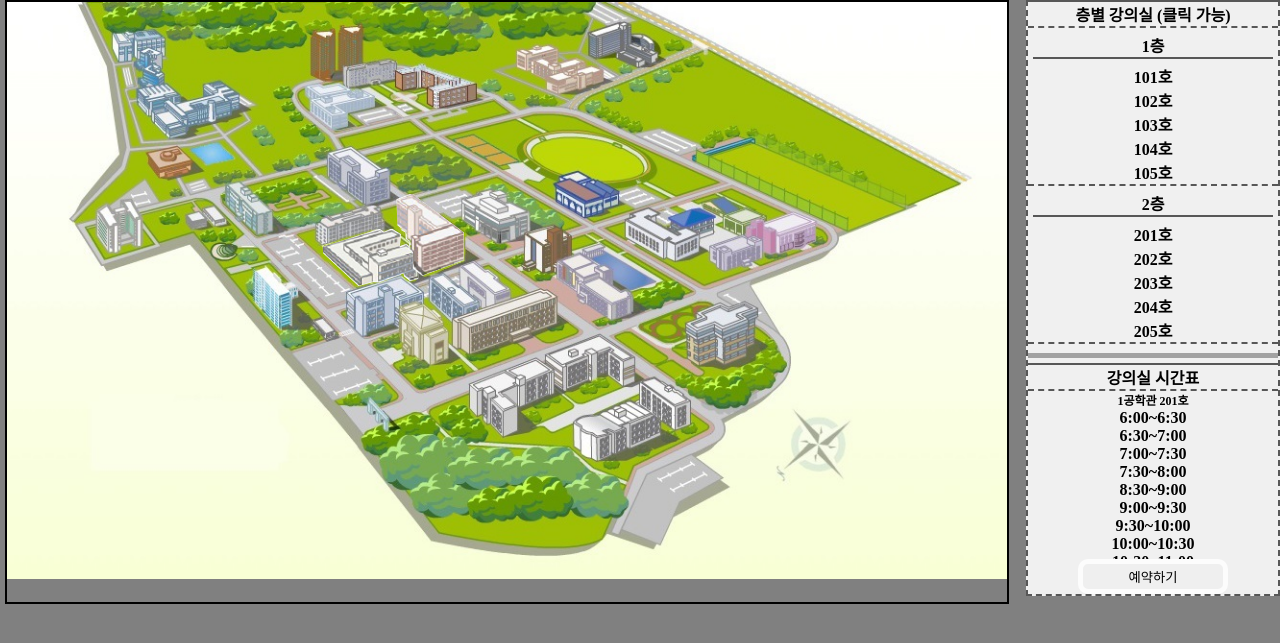
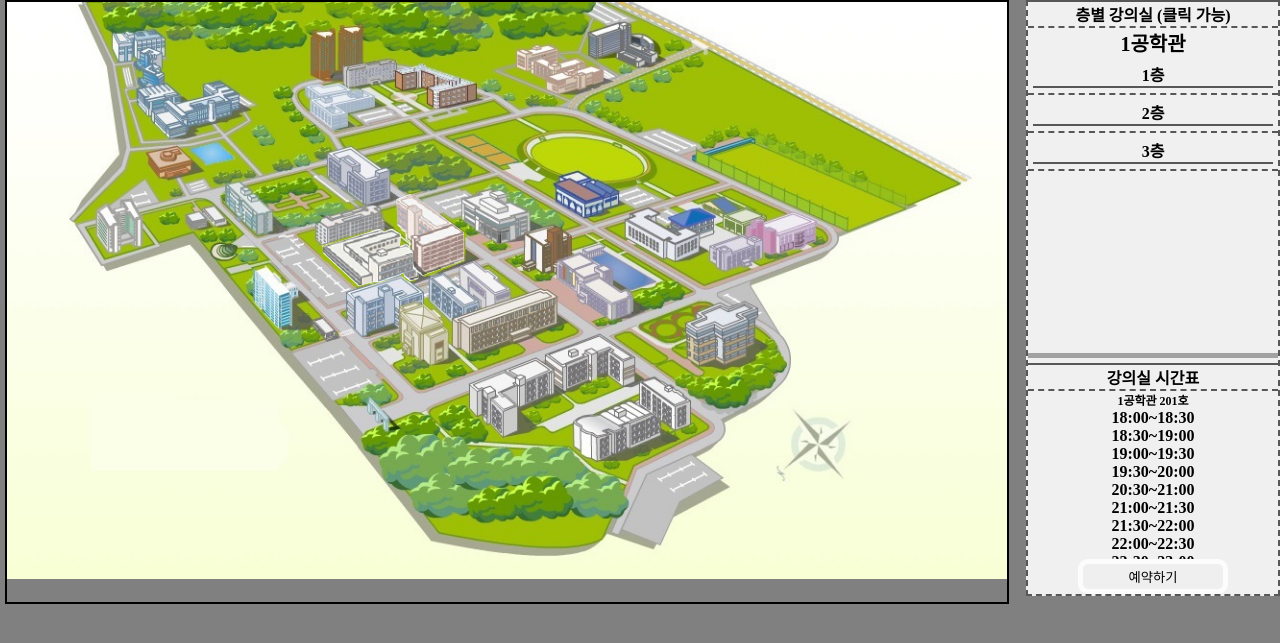
Before and after one commit to HYUMIA/Project, a PHP site: page /Map.php in a window 1280 px wide. Shown: the part 30-673 px from the top of the page. Run offline with PHP 8.4, Linux system fonts and the light colour scheme; some web fonts are replaced.

Commit message:
20150612-21:17

```diff
--- a/Map.php
+++ b/Map.php
@@ -2,7 +2,8 @@
 	<head>
 		<meta charset="utf-8" />
 		<link rel="stylesheet" type="text/css" href="./css/Mapcss.css">
-		<!-- <script src="" type="text/javascript"> </script>js -->
+		<script src="./js/Mapjs.js" type="text/javascript"></script>
+		<script src="./js/prototype.js" type="text/javascript"></script>
 	</head>
 	<body>
 		<header>
@@ -29,47 +30,51 @@
 		</article>
 		<aside>
 		<!-- 사이드 바 -->
+			<form action="Map.php">
 				<div class="title">층별 강의실 (클릭 가능)</div>
 				<div id="showroom">
-				<ul class="building_list">
-					<div class="building">1층</div>
-					<ul class="row">101호</ul>
-					<ul class="row">102호</ul>
-					<ul class="row">103호</ul>
-					<ul class="row">104호</ul>
-					<ul class="row">105호</ul>
+					<div id="building">1공학관</div>
+					<div class="floors" id="floor1">1층</div>
+					<ul class="room_list" id="room_list1">
+						<ul class="room"><label><input type="radio" name="room" value="101" />101호</label></ul>
+						<ul class="room"><label><input type="radio" name="room" value="102" />102호</label></ul>
+						<ul class="room"><label><input type="radio" name="room" value="103" />103호</label></ul>
+						<ul class="room"><label><input type="radio" name="room" value="104" />104호</label></ul>
+						<ul class="room"><label><input type="radio" name="room" value="105" />105호</label></ul>
 					</ul>
-				<ul class="building_list">
-					<div class="building">2층</div>
-					<ul class="row">201호</ul>
-					<ul class="row">202호</ul>
-					<ul class="row">203호</ul>
-					<ul class="row">204호</ul>
-					<ul class="row">205호</ul>
+					<div class="floors" id="floor2">2층</div>
+					<ul class="room_list" id="room_list2">
+						<ul class="room"><label><input type="radio" name="room" value="201" />201호</label></ul>
+						<ul class="room"><label><input type="radio" name="room" value="202" />202호</label></ul>
+						<ul class="room"><label><input type="radio" name="room" value="203" />203호</label></ul>
+						<ul class="room"><label><input type="radio" name="room" value="204" />204호</label></ul>
+						<ul class="room"><label><input type="radio" name="room" value="205" />205호</label></ul>
 					</ul>
-				<ul class="building_list">
-					<div class="building">3층</div>
-					<ul class="row">301호</ul>
-					<ul class="row">302호</ul>
-					<ul class="row">303호</ul>
-					<ul class="row">304호</ul>
-					<ul class="row">305호</ul>
+					<div class="floors" id="floor3">3층</div>
+					<ul class="room_list" id="room_list3">
+						<ul class="room"><label><input type="radio" name="room" value="301" />301호</label></ul>
+						<ul class="room"><label><input type="radio" name="room" value="302" />302호</label></ul>
+						<ul class="room"><label><input type="radio" name="room" value="303" />303호</label></ul>
+						<ul class="room"><label><input type="radio" name="room" value="304" />304호</label></ul>
+						<ul class="room"><label><input type="radio" name="room" value="305" />305호</label></ul>
 					</ul>
 				</div>
 				<div class="title">강의실 시간표</div>
 				<div id="classroom">1공학관 201호</div>
 				<div id="timeline">
-				<ul class="row">6:00~6:30</ul>
-				<ul class="row">6:30~7:00</ul>
-				<ul class="row">7:00~7:30</ul>
-				<ul class="row">7:30~8:00</ul>
-				<ul class="row">8:30~9:00</ul>
-				<ul class="row">9:00~9:30</ul>
-				<ul class="row">9:30~10:00</ul>
-				<ul class="row">10:00~10:30</ul>
-				<ul class="row">10:30~11:00</ul>
+					<ul class="time"><label><input type="checkbox" name="time" value="1800">18:00~18:30</label></ul>
+					<ul class="time"><label><input type="checkbox" name="time" value="1830">18:30~19:00</label></ul>
+					<ul class="time"><label><input type="checkbox" name="time" value="1900">19:00~19:30</label></ul>
+					<ul class="time"><label><input type="checkbox" name="time" value="1930">19:30~20:00</label></ul>
+					<ul class="time"><label><input type="checkbox" name="time" value="2030">20:30~21:00</label></ul>
+					<ul class="time"><label><input type="checkbox" name="time" value="2100">21:00~21:30</label></ul>
+					<ul class="time"><label><input type="checkbox" name="time" value="2130">21:30~22:00</label></ul>
+					<ul class="time"><label><input type="checkbox" name="time" value="2200">22:00~22:30</label></ul>
+					<ul class="time"><label><input type="checkbox" name="time" value="2230">22:30~23:00</label></ul>
 				</div>
-			<button id="reservation">예약하기</button>
+				<input type="hidden" name="building" value="Y05" />
+				<button id="reservation" type="submit">예약하기</button>
+			</form>
 		</aside>
 	</body>
 </html>
--- a/css/Mapcss.css
+++ b/css/Mapcss.css
@@ -120,15 +120,28 @@ aside {
 		padding-bottom: 5px;
 		border-bottom: 5px solid rgba(87,87,87,0.5);
 	}
-		.building_list {
-			border-bottom: 2px dashed rgba(87,87,87,1);
+		#building {
+			font-size: 20px;
 		}
-			.building {
-				margin: 5px;
-				border-bottom: 2px solid rgba(87,87,87,1);
+		.floors {
+			margin: 5px;
+			border-bottom: 2px solid rgba(87,87,87,1);
+			cursor: pointer;
+		}
+			.room_list {
+				border-bottom: 2px dashed rgba(87,87,87,1);
 			}
-			.row {
-			}
+				.room_list label {
+					display: block;
+				}
+					.room_list label input {
+						display: none;
+					}
+				.room {
+					margin: 3px 0px;
+					display: none;
+				}
+
 
 	#timeline {
 		height: 150px;
@@ -136,13 +149,16 @@ aside {
 		overflow-y: auto;
 
 	}
-		#timeline > ul {
-			/*overflow-y: scroll;*/
-		}
 		#classroom{
 			display: block;
 			font-size: 12px;
 		}
+		#timeline > ul {
+			/*overflow-y: scroll;*/
+		}
+			.time label input {
+				display: none;
+			}
 
 	#reservation {
 		display: inline-block;
@@ -152,3 +168,6 @@ aside {
 		border: 5px solid rgba(255,255,255,0.8);
 		cursor: pointer;
 	}
+.backgroundColor {
+	background-color: rgba(150,150,150,0.6);
+}
--- /dev/null
+++ b/js/Mapjs.js
@@ -0,0 +1,70 @@
+window.onload = function(){
+   var showroom = $("showroom");
+   var floors = showroom.children.length;
+   for (var i = 0; i < floors; i++) {
+      if( showroom.children[i].hasClassName("floors") ){
+         showroom.children[i].observe("click",opener);
+      };
+   };
+
+   var rooms = document.getElementsByClassName("room");
+   var times = document.getElementsByClassName("time");
+   for(var i=0; i<rooms.length; i++){
+      rooms[i].children[0].observe("click",setBackgroundColor1);
+   }
+   for(var i=0; i<times.length; i++){
+      times[i].children[0].observe("click",setBackgroundColor2);
+      times[i].children[0].observe("click",check);
+   }
+}
+function opener(){
+   var index = this.id[this.id.length-1];
+   var room_list = $("room_list"+index);
+   if(!this.hasClassName("showing")){
+      this.addClassName("showing");
+      for(var i = 0; i < room_list.children.length; i++){
+         room_list.children[i].setStyle({
+            'display' : "block"
+         });
+      }
+   }else{
+      this.removeClassName("showing");
+      for(var i = 0; i < room_list.children.length; i++){
+         room_list.children[i].setStyle({
+            'display' : "none"
+         });
+      }
+   }
+}
+
+function setBackgroundColor1() {
+   var rooms = document.getElementsByClassName("room");
+   for(var j=0; j<rooms.length; j++){
+      rooms[j].children[0].removeClassName("backgroundColor");
+   }
+   this.addClassName("backgroundColor");
+}
+
+function setBackgroundColor2() {
+   var times = document.getElementsByClassName("time");
+   if(this.children[0].checked) {
+      this.addClassName("backgroundColor");
+   }
+   if(!this.children[0].checked) {
+      this.removeClassName("backgroundColor");
+   }
+}
+
+function check() {
+   var checks = 0;
+   var times = document.getElementsByClassName("time");
+   for(var i=0; i<times.length; i++){
+      if(times[i].children[0].children[0].checked) checks++;
+   }
+   if(checks > 4){
+      alert("Can't select more than 2 hours");
+      this.removeClassName("backgroundColor");
+      this.children[0].checked = false;
+   }
+
+}
```
Also changed, not shown: index.php (+4 -8 lines), js/index.js (+3 -4 lines). Lines whose indentation alone changed are shown as unchanged.
